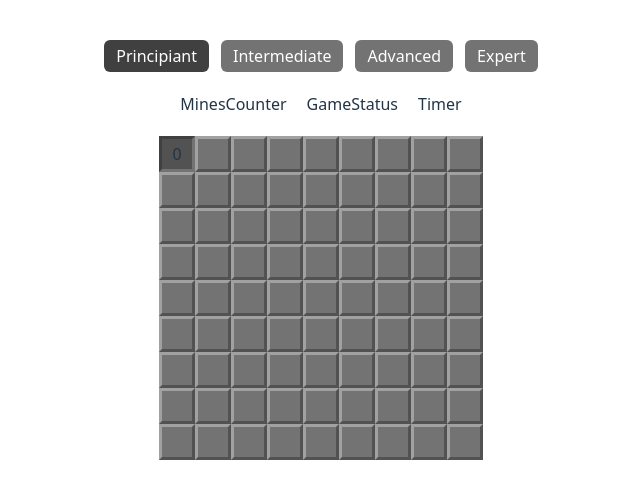
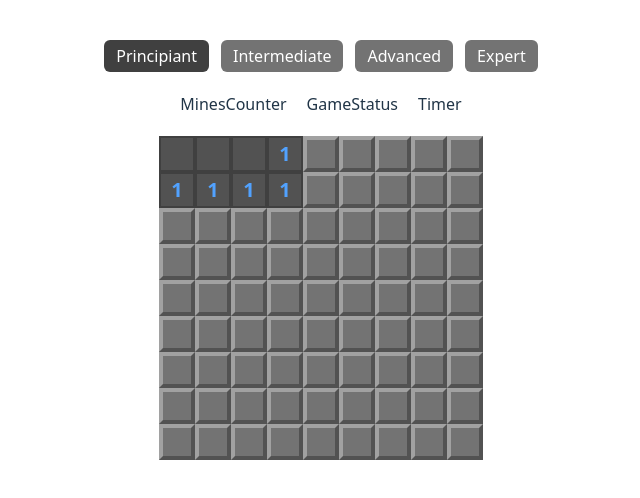
Before and after one commit to alexmndz23/minesweeper, a React app in the folder frontend/: page / in a window 1280 px wide. Both pictures are taken after a click on the button 496 px from the left and 154 px from the top of the page. Shown: the top 498 px of the page, without its empty margins (319-959 px from the left). Built offline with nearby package versions, Linux system fonts and the light colour scheme; the HTML template or start-up script is replaced by a standard one.

Commit message:
Avance en la interactividad del tablero

```diff
--- a/frontend/src/pages/minesweeper/components/board/components/cell/index.jsx
+++ b/frontend/src/pages/minesweeper/components/board/components/cell/index.jsx
@@ -2,16 +2,32 @@ import { memo } from "react";
 import classNames from "classnames";
 
 const Cell = memo(
-  ({ isMine, isRevealed, isFlagged, aroundMines, onClick, onContextMenu }) => {
-    const buttonClassname = classNames(
-      "w-9 h-9 grid place-items-center border-3",
-      {
-        "bg-neutral-500 border-t-neutral-400 border-l-neutral-400 border-b-neutral-600 border-r-neutral-600":
-          !isRevealed,
-        "bg-neutral-600 border-t-neutral-700 border-l-neutral-700 border-b-neutral-500 border-r-neutral-500":
-          isRevealed,
-      },
-    );
+  ({
+    isMine,
+    isRevealed,
+    isFlagged,
+    isFirstMineRevealed,
+    aroundMines,
+    onClick,
+    onContextMenu,
+  }) => {
+    const buttonClassname = classNames("w-9 h-9 grid place-items-center", {
+      "border-4 bg-neutral-500 border-t-neutral-400 border-l-neutral-400 border-b-neutral-600 border-r-neutral-600":
+        !isRevealed,
+      "border-2 bg-neutral-600 border-neutral-700": isRevealed,
+      "!bg-red-500": isFirstMineRevealed,
+    });
+
+    const numberClassname = classNames("font-bold text-xl", {
+      "text-blue-400": aroundMines === 1,
+      "text-green-400": aroundMines === 2,
+      "text-red-400": aroundMines === 3,
+      "text-indigo-400": aroundMines === 4,
+      "text-purple-400": aroundMines === 5,
+      "text-teal-500": aroundMines === 6,
+      "text-neutral-900": aroundMines === 7,
+      "text-neutral-400": aroundMines === 8,
+    });
 
     return (
       <button
@@ -39,13 +55,17 @@ const Cell = memo(
               <path d="M248,32h0a8,8,0,0,0-8,8,52.66,52.66,0,0,1-3.57,17.39C232.38,67.22,225.7,72,216,72c-11.06,0-18.85-9.76-29.49-24.65C176,32.66,164.12,16,144,16c-16.39,0-29,8.89-35.43,25a66.07,66.07,0,0,0-3.9,15H88A16,16,0,0,0,72,72v9.59A88,88,0,0,0,112,248h1.59A88,88,0,0,0,152,81.59V72a16,16,0,0,0-16-16H120.88a46.76,46.76,0,0,1,2.69-9.37C127.62,36.78,134.3,32,144,32c11.06,0,18.85,9.76,29.49,24.65C184,71.34,195.88,88,216,88c16.39,0,29-8.89,35.43-25A68.69,68.69,0,0,0,256,40,8,8,0,0,0,248,32ZM111.89,209.32A8,8,0,0,1,104,216a8.52,8.52,0,0,1-1.33-.11,57.5,57.5,0,0,1-46.57-46.57,8,8,0,1,1,15.78-2.64,41.29,41.29,0,0,0,33.43,33.43A8,8,0,0,1,111.89,209.32Z"></path>
             </svg>
           ) : (
-            aroundMines
+            aroundMines > 0 && (
+              <span className={numberClassname}>{aroundMines}</span>
+            )
           ))}
       </button>
     );
   },
   (prev, next) =>
-    prev.isRevealed === next.isRevealed && prev.isFlagged === next.isFlagged,
+    prev.isRevealed === next.isRevealed &&
+    prev.isFlagged === next.isFlagged &&
+    prev.isFirstMineRevealed === next.isFirstMineRevealed,
 );
 
 export default Cell;
--- a/frontend/src/pages/minesweeper/components/board/index.jsx
+++ b/frontend/src/pages/minesweeper/components/board/index.jsx
@@ -1,20 +1,46 @@
 import { memo } from "react";
 import Cell from "./components/cell";
+import { getAroundCells } from "../../utils/board";
 
-const Board = memo(({ cells, setCells }) => {
+const Board = memo(
+  ({ firstMineRevealed, setFirstMineRevealed, cells, setCells }) => {
     const revealCell = (cell) => {
-    setCells((prevCells) => {
-      const c = prevCells[cell.row][cell.col];
+      if (cell.isRevealed || cell.isFlagged) return;
 
-      if (c.isRevealed || c.isFlagged) return prevCells;
+      if (cell.isMine) {
+        if (!firstMineRevealed) {
+          setFirstMineRevealed(cell);
+        }
 
-      return prevCells.map((r) =>
-        r.map((c) =>
-          c.row === cell.row && c.col === cell.col
-            ? { ...c, isRevealed: true }
-            : c,
+        setCells((prevCells) =>
+          prevCells.map((r) =>
+            r.map((c) => (c.isMine ? { ...c, isRevealed: true } : c)),
           ),
         );
+
+        return;
+      }
+
+      setCells((prevCells) => {
+        const nextCells = prevCells.map((r) => r.map((c) => ({ ...c })));
+        const queue = [cell];
+
+        while (queue.length) {
+          const current = queue.shift();
+          const c = nextCells[current.row][current.col];
+
+          c.isRevealed = true;
+
+          if (c.aroundMines === 0) {
+            getAroundCells(c, nextCells).forEach((n) => {
+              if (!n.isRevealed && !n.isMine) {
+                queue.push(n);
+              }
+            });
+          }
+        }
+
+        return nextCells;
       });
     };
 
@@ -39,6 +65,7 @@ const Board = memo(({ cells, setCells }) => {
         {cells.map((row, rowIndex) => (
           <div
             key={rowIndex}
+            set6
             className="flex justify-center">
             {row.map((cell, cellIndex) => (
               <Cell
@@ -46,6 +73,10 @@ const Board = memo(({ cells, setCells }) => {
                 isMine={cell.isMine}
                 isRevealed={cell.isRevealed}
                 isFlagged={cell.isFlagged}
+                isFirstMineRevealed={
+                  cell.row === firstMineRevealed?.row &&
+                  cell.col === firstMineRevealed?.col
+                }
                 aroundMines={cell.aroundMines}
                 onClick={() => revealCell(cell)}
                 onContextMenu={(e) => {
@@ -58,6 +89,7 @@ const Board = memo(({ cells, setCells }) => {
         ))}
       </div>
     );
-});
+  },
+);
 
 export default Board;
--- a/frontend/src/pages/minesweeper/index.jsx
+++ b/frontend/src/pages/minesweeper/index.jsx
@@ -9,9 +9,11 @@ import { generateCells } from "./utils/board";
 const Minesweeper = () => {
   const [difficulty, setDifficulty] = useState("principiant");
   const [cells, setCells] = useState([]);
+  const [firstMineRevealed, setFirstMineRevealed] = useState(null);
 
   useEffect(() => {
     setCells(generateCells(difficulty));
+    setFirstMineRevealed(null);
   }, [difficulty]);
 
   return (
@@ -26,6 +28,8 @@ const Minesweeper = () => {
         <Timer />
       </div>
       <Board
+        firstMineRevealed={firstMineRevealed}
+        setFirstMineRevealed={setFirstMineRevealed}
         cells={cells}
         setCells={setCells}
       />
--- a/frontend/src/pages/minesweeper/utils/board.js
+++ b/frontend/src/pages/minesweeper/utils/board.js
@@ -9,6 +9,7 @@ const generateEmptyCells = (difficulty) => {
       isRevealed: false,
       isFlagged: false,
       aroundMines: 0,
+      firstMineofTheRound: false,
     })),
   );
 
@@ -66,15 +67,29 @@ const getAroundCells = (cell, cells) => {
   const aroundCells = [];
 
   DIRECTIONS.forEach(([dr, dc]) => {
-    const nr = cell.row + dr;
-    const nc = cell.col + dc;
+    const row = cell.row + dr;
+    const col = cell.col + dc;
 
-    if (cells[nr]?.[nc]) {
-      aroundCells.push(cells[nr][nc]);
+    if (cells?.[row]?.[col]) {
+      aroundCells.push(cells[row][col]);
     }
   });
 
   return aroundCells;
 };
 
-export { generateCells, getAroundCells };
+const getAllMines = (cells) => {
+  const mines = [];
+
+  for (let r = 0; r < ROWS.principiant; r++) {
+    for (let c = 0; c < COLS.principiant; c++) {
+      if (cells[r][c].isMine) {
+        mines.push(cells[r][c]);
+      }
+    }
+  }
+
+  return mines;
+};
+
+export { generateCells, getAroundCells, getAllMines };
```
Lines whose indentation alone changed are shown as unchanged.
